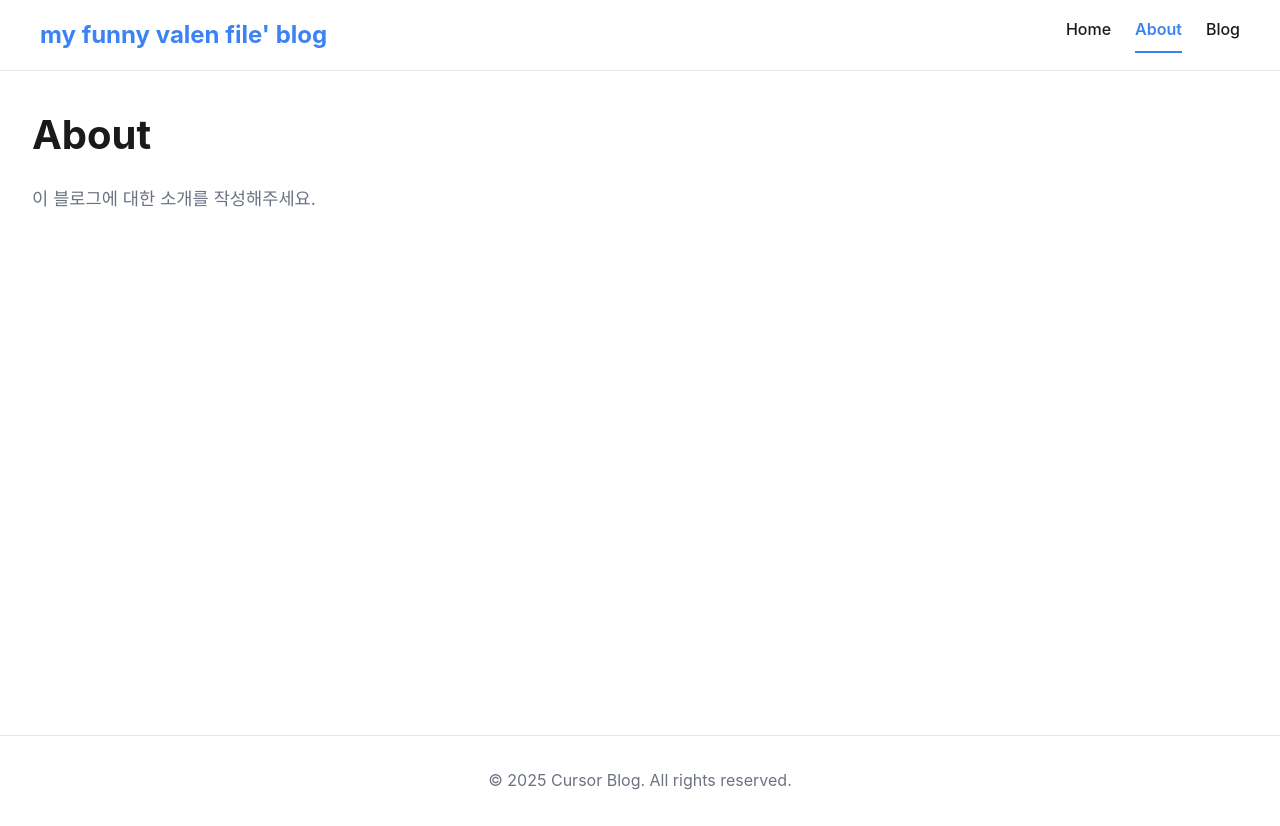
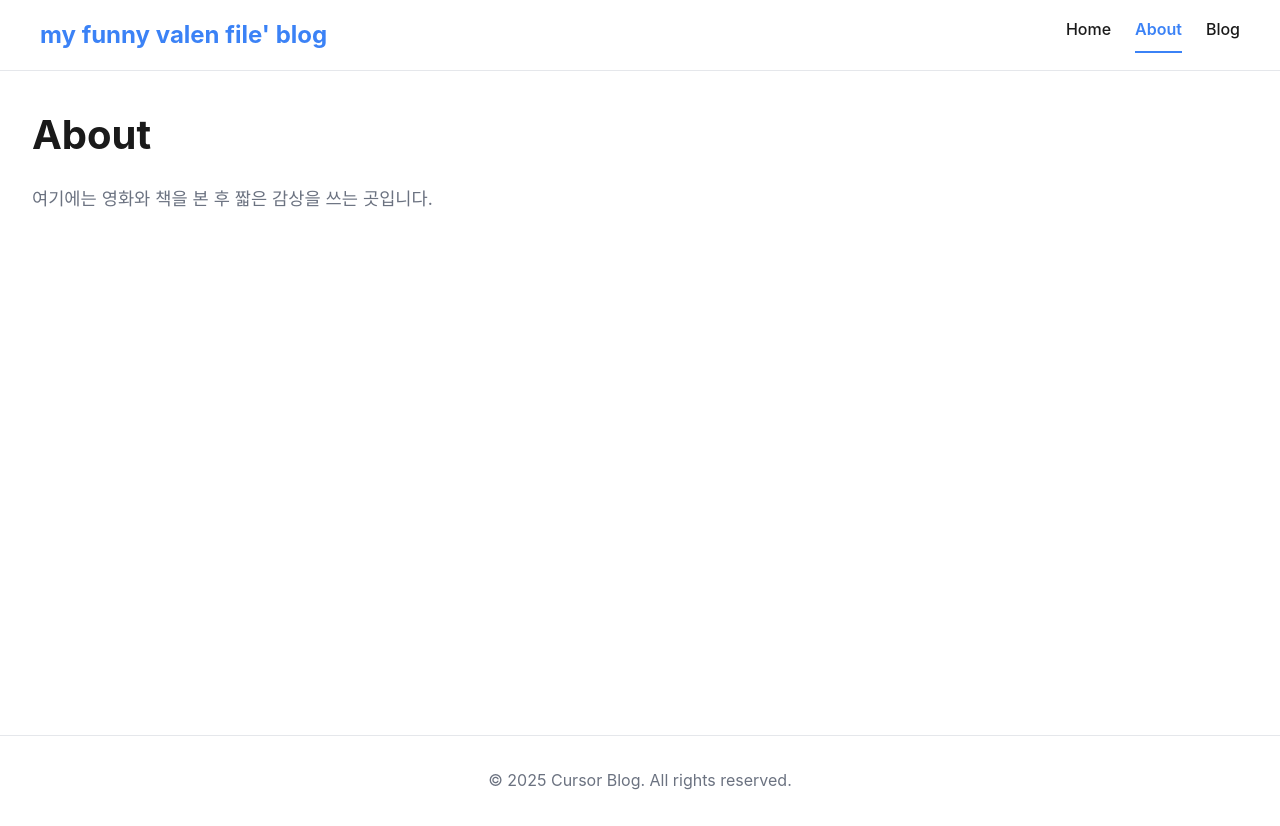
Before and after one commit to halffiction/myfunnyvalenfile-blog, a Next.js app: page /blog/about in a window 1280 px wide. Built offline with nearby package versions, Linux system fonts and the light colour scheme.

Commit message:
Update about page

```diff
--- a/app/about/page.tsx
+++ b/app/about/page.tsx
@@ -3,7 +3,7 @@ export default function AboutPage() {
     <div>
       <h1 style={{ fontSize: '2.5rem', marginBottom: '1rem' }}>About</h1>
       <p style={{ fontSize: '1.1rem', lineHeight: '1.8', color: 'var(--text-secondary)' }}>
-        이 블로그에 대한 소개를 작성해주세요.
+        여기에는 영화와 책을 본 후 짧은 감상을 쓰는 곳입니다.
       </p>
     </div>
   )
```
